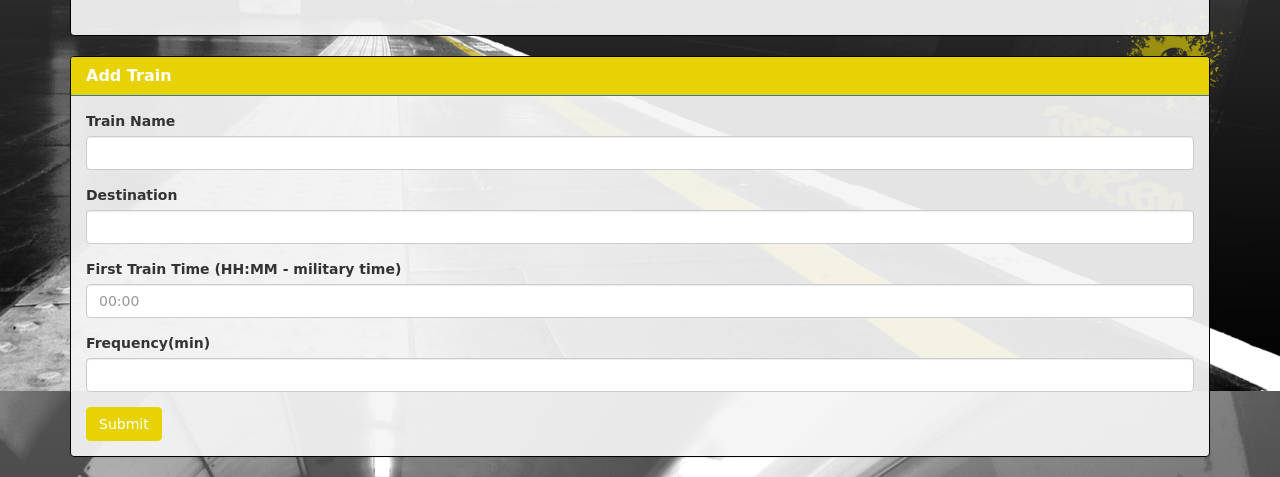
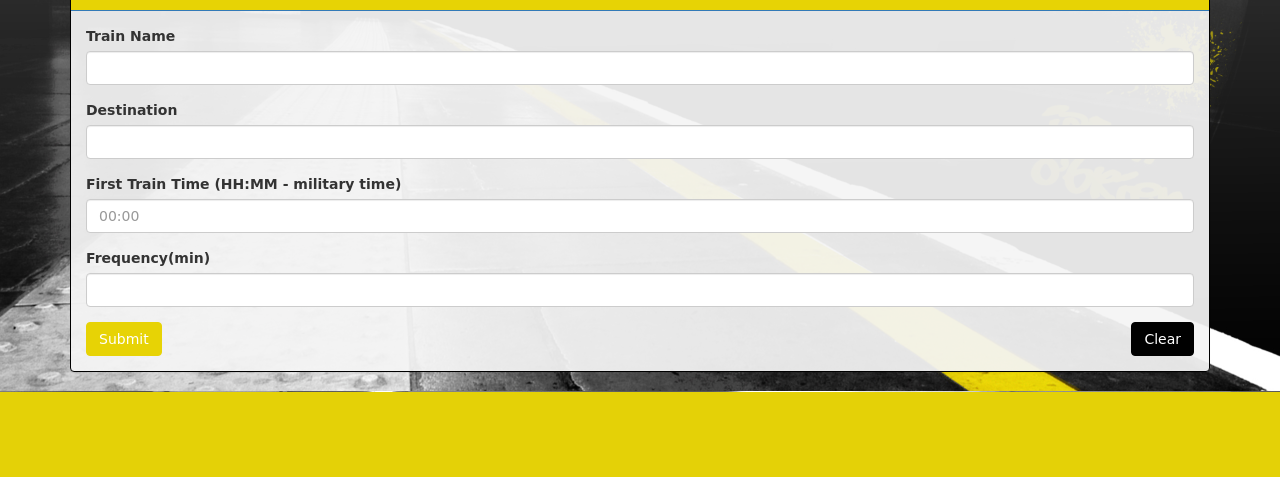
Before and after one commit to jasonboru/Train-Scheduler, a PHP site: page / in a window 1280 px wide. Shown: the part 409-886 px from the top of the page. After the commit the page ends 801 px from the top, so only its background shows below. Run offline with PHP 8.4, Linux system fonts and the light colour scheme; some libraries are stand-ins or nearby versions; some web fonts are replaced.

Commit message:
last minute addition of a clear database button

```diff
--- a/assets/css/style.css
+++ b/assets/css/style.css
@@ -36,3 +36,14 @@
 	color: #fff;
 	border: 1px solid #e7d305;
 }
+
+#clearDB {
+	float: right;
+	background-color: #000;
+	color: #fff;
+	border: 1px solid #000;
+}
+
+.trainTitle {
+	margin-top: -2em;
+}
--- a/assets/javascript/logic.js
+++ b/assets/javascript/logic.js
@@ -47,6 +47,15 @@
 
 });
 
+$("#clearDB").on("click", function() {     // upon click of submit button
+  var emptyFirebase = confirm("Are you sure you want to clear out the database? Once you have the train has left station and there is no going back.");
+
+  if (emptyFirebase) {
+    trainRef.remove();
+  }
+
+});
+
 //Create Firebase event when adding train to the database then add a row in the html table
 database.ref("/trainData").on("child_added", function(childSnapshot, prevChildKey) {
 
--- a/index.html
+++ b/index.html
@@ -17,7 +17,7 @@
 
 <body>
     <div class="container">
-        <div>
+        <div class="trainTitle">
             <img class="img-responsive" src="assets/images/train_title.png" alt="Train Title">
         </div>
         <div class="row">
@@ -65,6 +65,7 @@
                                 <input class="form-control" name="frequency" id="frequency" type="number" min="1">
                             </div>
                             <button type="submit" class="btn" id="submit">Submit</button>
+                            <button class="btn" id="clearDB">Clear</button>
                         </form>
                     </div>
                 </div>
```
Also changed, not shown: assets/images/train_title.png.
